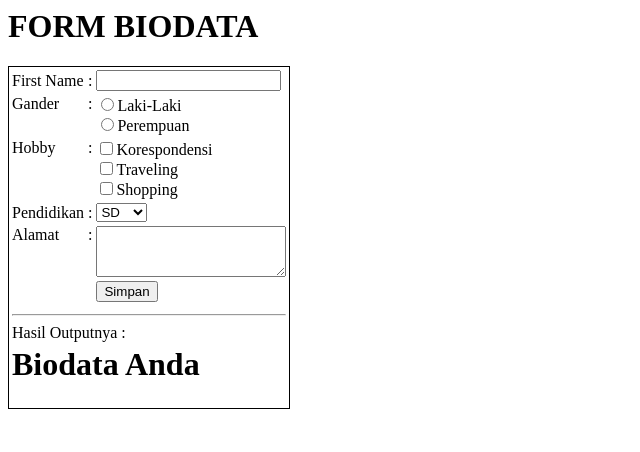
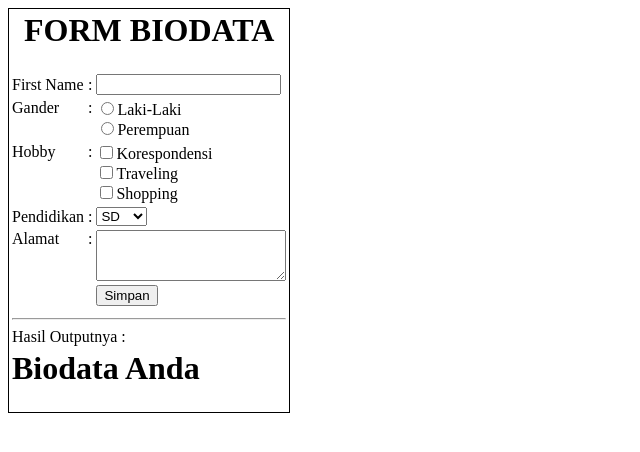
Before and after one commit to alilarangan/web_lanjut, a PHP site: page /tugas1.php in a window 1280 px wide. Shown: the top 452 px of the page, without its empty margins (0-640 px from the left). Run offline with PHP 8.4, Linux system fonts and the light colour scheme.

Commit message:
Update tugas 1

```diff
--- a/pertemuan6/tugas1.php
+++ b/pertemuan6/tugas1.php
@@ -3,9 +3,11 @@
 	<title>Tugas</title>
 </header>
 <body>
-	<h1> FORM BIODATA</h1>
 	<FORM action="#" method="POST">
 	<table style="border: 1px solid black;">
+		<tr>
+			<td colspan="3"><h1 style="text-align: center;"> FORM BIODATA</h1></td>
+		</tr>
 		<tr>
 			<td>First Name</td>
 			<td>:</td>
```
